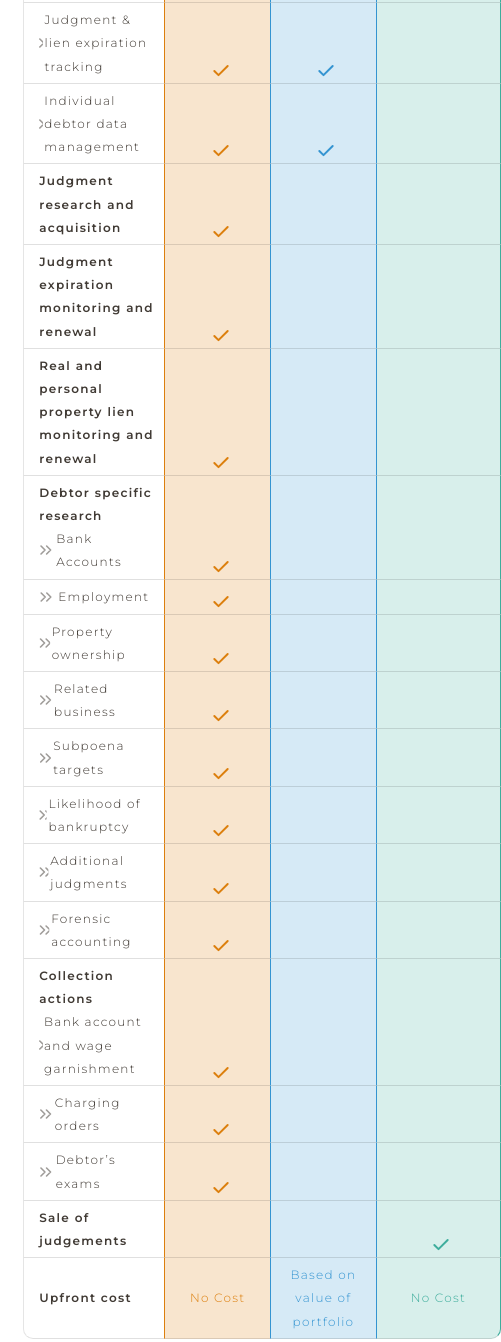
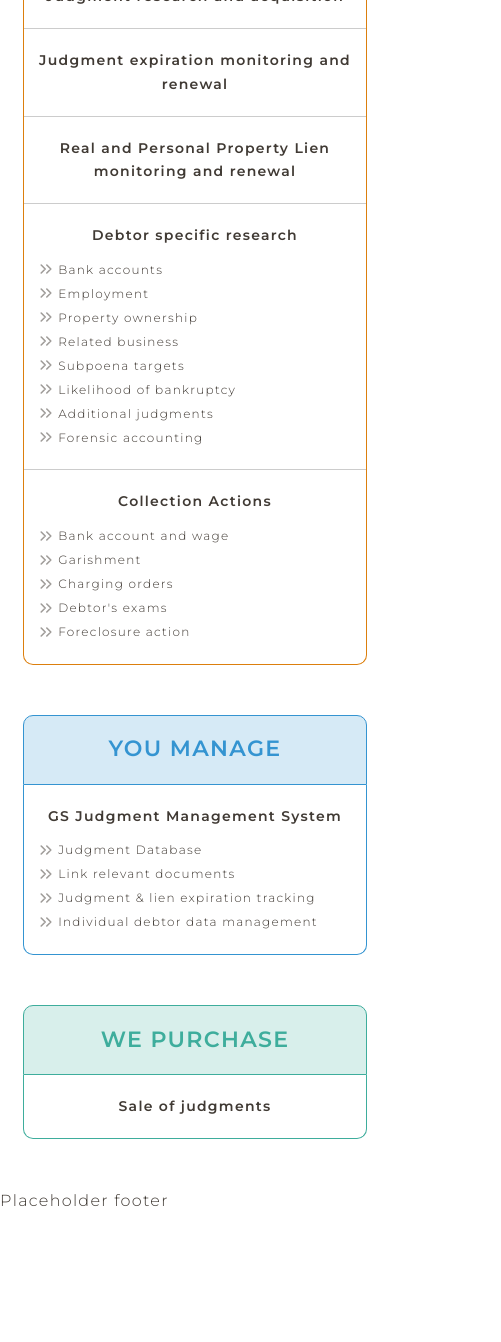
Before and after one commit to thetrevoradams/gs, a Gatsby site: page / in a window 390 px wide. Shown: the part 2546-3888 px from the top of the page, 501 px wide, since content can reach past the window. After the commit the page ends 3758 px from the top, so only its background shows below. Built offline with nearby package versions, Linux system fonts and the light colour scheme; Gatsby itself is replaced by a stand-in of ours.

Commit message:
Add mobile comparisson

```diff
--- a/src/components/comparison.js
+++ b/src/components/comparison.js
@@ -6,11 +6,6 @@ import Svg from './svg'
 const wrapper = css`
   max-width: 800px;
   margin: auto;
-
-  h2 {
-    text-align: center;
-    margin: 50px 0px;
-  }
 
   table {
     border-collapse: separate;
@@ -129,8 +124,6 @@ const bottomRow = css`
 
 const Comparison = () => (
   <div css={wrapper}>
-    <h2>COMPARISON</h2>
-
     <table>
       <tr>
         <th style={{ border: 'none' }} />
--- /dev/null
+++ b/src/components/mobile-compare.js
@@ -0,0 +1,257 @@
+import React from 'react'
+/** @jsx jsx */
+import { jsx, css } from '@emotion/core'
+import Svg from './svg'
+
+const wrapper = css`
+  max-width: 400px;
+  margin: auto;
+
+  .title {
+    height: 70px;
+    display: flex;
+    justify-content: center;
+    align-items: center;
+    border-top-left-radius: 10px;
+    border-top-right-radius: 10px;
+  }
+
+  h3 {
+    text-align: center;
+    margin: 0;
+  }
+
+  .content {
+    border-bottom-left-radius: 10px;
+    border-bottom-right-radius: 10px;
+  }
+
+  .section {
+    padding: 20px 10px;
+  }
+
+  .border-top {
+    border-top: 1px solid #cccccc;
+  }
+
+  .rowHeader {
+    font-weight: bold;
+    display: block;
+    font-size: 14px;
+    text-align: center;
+  }
+
+  .rowSub {
+    display: flex;
+    align-items: center;
+    font-size: 12px;
+  }
+`
+
+const weManage = css`
+  margin-bottom: 50px;
+
+  .title {
+    background-color: rgba(220, 127, 13, 0.2);
+    border: 1px solid rgba(220, 127, 13, 1);
+  }
+
+  h3 {
+    color: rgba(220, 127, 13, 1);
+  }
+
+  .content {
+    border: 1px solid rgba(220, 127, 13, 1);
+    border-top: none;
+  }
+`
+
+const youManage = css`
+  margin-bottom: 50px;
+  .title {
+    background-color: rgba(52, 148, 209, 0.2);
+    border: 1px solid rgba(52, 148, 209, 1);
+  }
+
+  h3 {
+    color: rgba(52, 148, 209, 1);
+  }
+
+  .content {
+    border: 1px solid rgba(52, 148, 209, 1);
+    border-top: none;
+  }
+`
+
+const wePurchase = css`
+  margin-bottom: 50px;
+
+  .title {
+    background-color: rgba(62, 173, 156, 0.2);
+    border: 1px solid rgba(62, 173, 156, 1);
+  }
+
+  h3 {
+    color: rgba(62, 173, 156, 1);
+  }
+
+  .content {
+    border: 1px solid rgba(62, 173, 156, 1);
+    border-top: none;
+  }
+`
+
+const MobileCompare = () => {
+  return (
+    <div css={wrapper}>
+      <div className="we-manage" css={weManage}>
+        <div className="title">
+          <h3>WE MANAGE</h3>
+        </div>
+        <div className="content">
+          <div className="section">
+            <div className="rowHeader" style={{ marginBottom: 10 }}>
+              GS Judgment Management System
+            </div>
+            <div className="rowSub">
+              <Svg icon="ChevronsRight" color="#9F9C99" scale=".8" />
+              Judgment database
+            </div>
+            <div className="rowSub">
+              <Svg icon="ChevronsRight" color="#9F9C99" scale=".8" />
+              Links relevant documents
+            </div>
+            <div className="rowSub">
+              <Svg icon="ChevronsRight" color="#9F9C99" scale=".8" />
+              Judgment & lien expiration
+            </div>
+            <div className="rowSub">
+              <Svg icon="ChevronsRight" color="#9F9C99" scale=".8" />
+              Individual debtor data management
+            </div>
+          </div>
+          <div className="section border-top">
+            <div className="rowHeader">Judgment research and acquisition</div>
+          </div>
+          <div className="section border-top">
+            <div className="rowHeader">
+              Judgment expiration monitoring and renewal
+            </div>
+          </div>
+          <div className="section border-top">
+            <div className="rowHeader">
+              Real and Personal Property Lien monitoring and renewal
+            </div>
+          </div>
+
+          <div className="section border-top">
+            <div className="rowHeader" style={{ marginBottom: 10 }}>
+              Debtor specific research
+            </div>
+            <div className="rowSub">
+              <Svg icon="ChevronsRight" color="#9F9C99" scale=".8" />
+              Bank accounts
+            </div>
+            <div className="rowSub">
+              <Svg icon="ChevronsRight" color="#9F9C99" scale=".8" />
+              Employment
+            </div>
+            <div className="rowSub">
+              <Svg icon="ChevronsRight" color="#9F9C99" scale=".8" />
+              Property ownership
+            </div>
+            <div className="rowSub">
+              <Svg icon="ChevronsRight" color="#9F9C99" scale=".8" />
+              Related business
+            </div>
+            <div className="rowSub">
+              <Svg icon="ChevronsRight" color="#9F9C99" scale=".8" />
+              Subpoena targets
+            </div>
+            <div className="rowSub">
+              <Svg icon="ChevronsRight" color="#9F9C99" scale=".8" />
+              Likelihood of bankruptcy
+            </div>
+            <div className="rowSub">
+              <Svg icon="ChevronsRight" color="#9F9C99" scale=".8" />
+              Additional judgments
+            </div>
+            <div className="rowSub">
+              <Svg icon="ChevronsRight" color="#9F9C99" scale=".8" />
+              Forensic accounting
+            </div>
+          </div>
+
+          <div className="section border-top">
+            <div className="rowHeader" style={{ marginBottom: 10 }}>
+              Collection Actions
+            </div>
+            <div className="rowSub">
+              <Svg icon="ChevronsRight" color="#9F9C99" scale=".8" />
+              Bank account and wage
+            </div>
+            <div className="rowSub">
+              <Svg icon="ChevronsRight" color="#9F9C99" scale=".8" />
+              Garishment
+            </div>
+            <div className="rowSub">
+              <Svg icon="ChevronsRight" color="#9F9C99" scale=".8" />
+              Charging orders
+            </div>
+            <div className="rowSub">
+              <Svg icon="ChevronsRight" color="#9F9C99" scale=".8" />
+              Debtor's exams
+            </div>
+            <div className="rowSub">
+              <Svg icon="ChevronsRight" color="#9F9C99" scale=".8" />
+              Foreclosure action
+            </div>
+          </div>
+        </div>
+      </div>
+
+      <div className="you-manage" css={youManage}>
+        <div className="title">
+          <h3>YOU MANAGE</h3>
+        </div>
+
+        <div className="content">
+          <div className="section">
+            <div className="rowHeader" style={{ marginBottom: 10 }}>
+              GS Judgment Management System
+            </div>
+            <div className="rowSub">
+              <Svg icon="ChevronsRight" color="#9F9C99" scale=".8" />
+              Judgment Database
+            </div>
+            <div className="rowSub">
+              <Svg icon="ChevronsRight" color="#9F9C99" scale=".8" />
+              Link relevant documents
+            </div>
+            <div className="rowSub">
+              <Svg icon="ChevronsRight" color="#9F9C99" scale=".8" />
+              Judgment & lien expiration tracking
+            </div>
+            <div className="rowSub">
+              <Svg icon="ChevronsRight" color="#9F9C99" scale=".8" />
+              Individual debtor data management
+            </div>
+          </div>
+        </div>
+      </div>
+
+      <div className="we-purchase" css={wePurchase}>
+        <div className="title">
+          <h3>WE PURCHASE</h3>
+        </div>
+        <div className="content">
+          <div className="section">
+            <div className="rowHeader">Sale of judgments</div>
+          </div>
+        </div>
+      </div>
+    </div>
+  )
+}
+
+export default MobileCompare
--- a/src/pages/index.js
+++ b/src/pages/index.js
@@ -7,6 +7,7 @@ import Layout from '../components/layout'
 import SEO from '../components/seo'
 import OverviewCard from '../components/overview-card'
 import Comparison from '../components/comparison'
+import MobileCompare from '../components/mobile-compare'
 
 const tagLine = css`
   width: 100%;
@@ -15,6 +16,18 @@ const tagLine = css`
   text-align: center;
   text-transform: capitalize;
   margin-bottom: 30px;
+`
+
+const comparisonChart = css`
+  .desktop {
+    display: block;
+  }
+
+  @media (max-width: 767px) {
+    .desktop {
+      display: none;
+    }
+  }
 `
 
 const IndexPage = () => (
@@ -35,7 +48,23 @@ const IndexPage = () => (
           <OverviewCard type="youManage" />
           <OverviewCard type="wePurchase" />
         </div>
-        <Comparison />
+        <div css={comparisonChart}>
+          <h2
+            style={{
+              margin: '50px 0px',
+              textAlign: 'center',
+              fontWeight: 300,
+            }}
+          >
+            COMPARISON
+          </h2>
+          <div className="desktop">
+            <Comparison />
+          </div>
+          <div className="mobile">
+            <MobileCompare />
+          </div>
+        </div>
       </main>
     </Layout>
   </>
```
